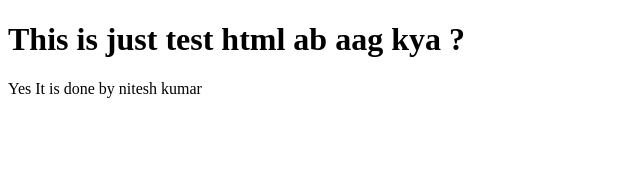
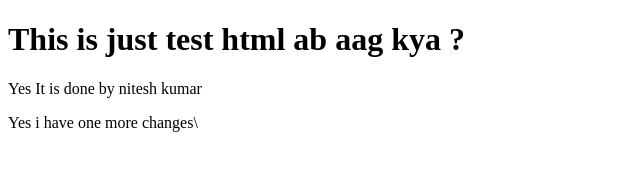
Before and after one commit to kumarnitesh345/testonly, a plain HTML site: page index.html in a window 1280 px wide. Shown: the whole page, without its empty margins (0-640 px from the left). Drawn offline with Linux system fonts and the light colour scheme.

Commit message:
Update index.html

```diff
--- a/index.html
+++ b/index.html
@@ -8,5 +8,6 @@
 <body>
     <h1>This is just test html ab aag kya ? </h1>
     <p>Yes It is done by nitesh kumar </p>
+    <p>Yes i have one more changes\</p>
 </body>
 </html>
```
